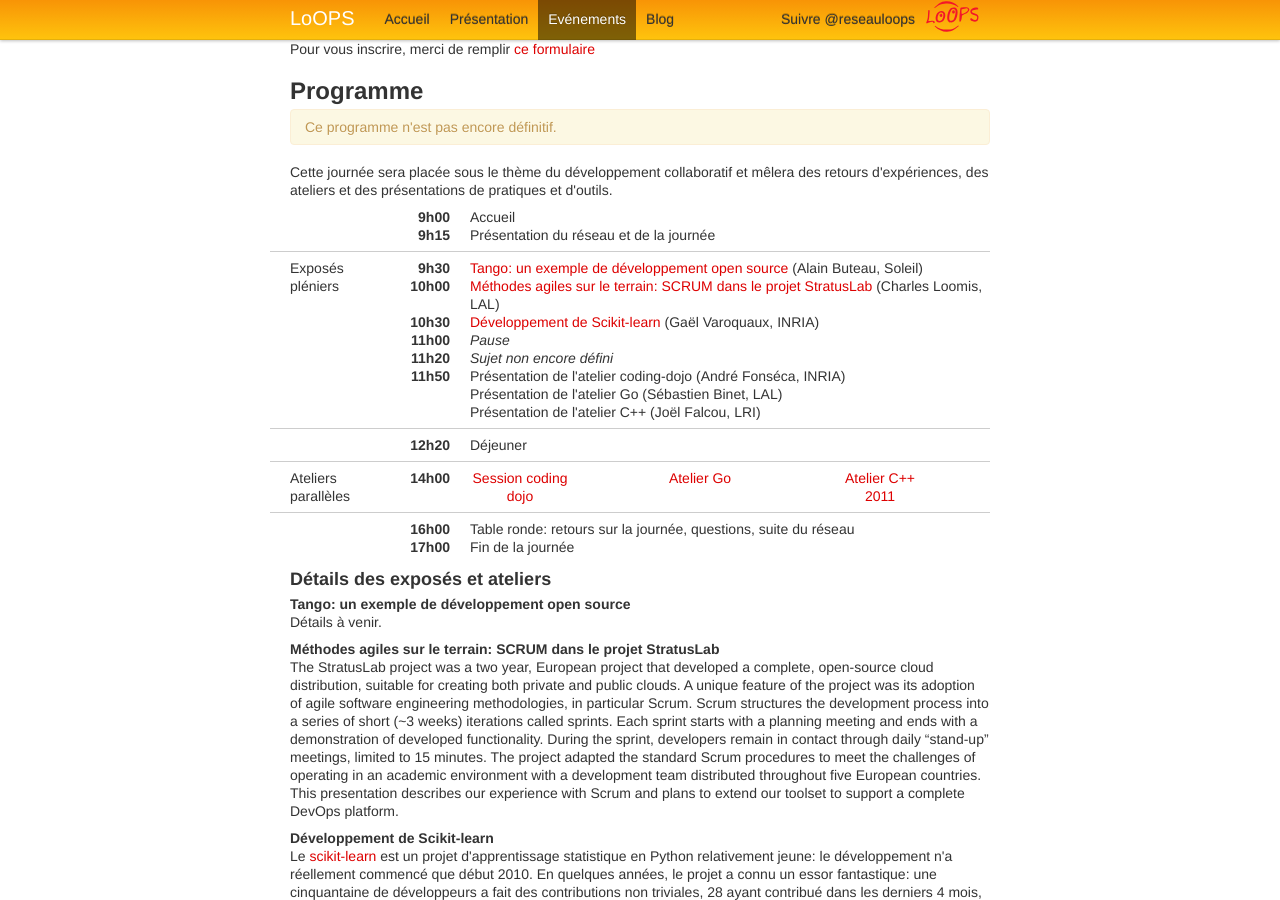
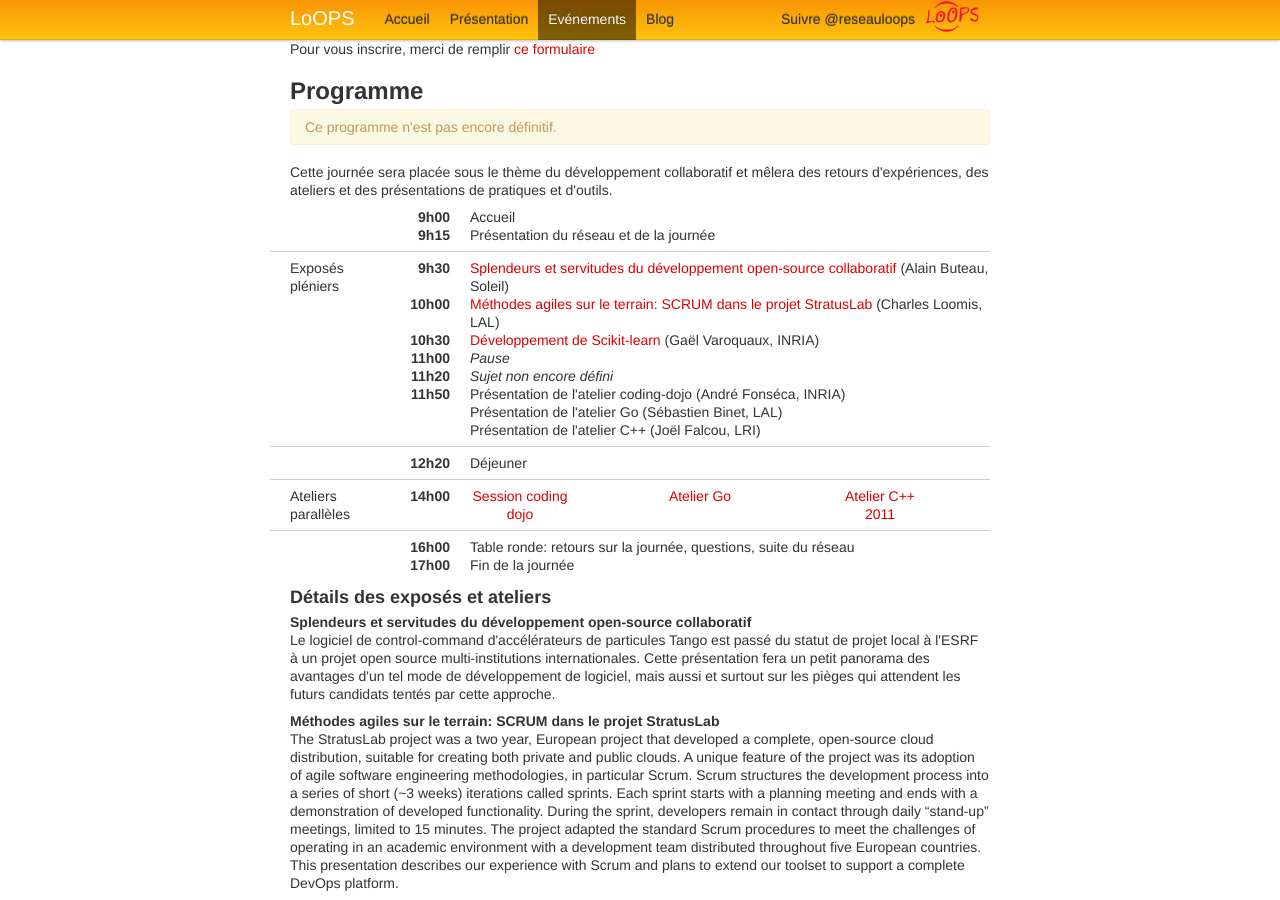
Before and after one commit to reseau-loops/reseau-loops.github.com, a Jekyll site: the page built from journee_2012_05_31.html, in a window 1280 px wide and 900 px high, scrolled down 210 px. Built offline with Jekyll 4.4.1, drawn with Linux system fonts in a browser that asks for light colours; Markdown is read by kramdown in place of the engine named in the settings; comment, search, counter and statistics services are not loaded.

Commit message:
ajout abstract tango

```diff
--- a/journee_2012_05_31.html
+++ b/journee_2012_05_31.html
@@ -64,7 +64,7 @@
   <div class="span10">
     <div class="row">
       <div class="span1 time">9h30</div>
-      <div class="span9"><a href="#tango">Tango: un exemple de développement open source</a> (Alain Buteau, Soleil)</div>
+      <div class="span9"><a href="#tango">Splendeurs et servitudes du développement open-source collaboratif</a> (Alain Buteau, Soleil)</div>
     </div>
     <div class="row">
       <div class="span1 time">10h00</div>
@@ -132,9 +132,13 @@
 
 <h3>Détails des exposés et ateliers</h3>
 
-<h4 id="tango">Tango: un exemple de développement open source</h4>
+<h4 id="tango">Splendeurs et servitudes du développement open-source collaboratif</h4>
 <p>
-Détails à venir.
+Le logiciel de control-command d'accélérateurs de particules Tango est passé du statut
+de projet local à l'ESRF à un projet open source multi-institutions internationales.
+Cette présentation fera un petit panorama des avantages d'un tel mode de développement
+de logiciel, mais aussi et surtout sur les pièges qui attendent les futurs candidats
+tentés par cette approche.
 </p>
 
 <h4 id="scrum">Méthodes agiles sur le terrain: SCRUM dans le projet StratusLab</h4>
```
